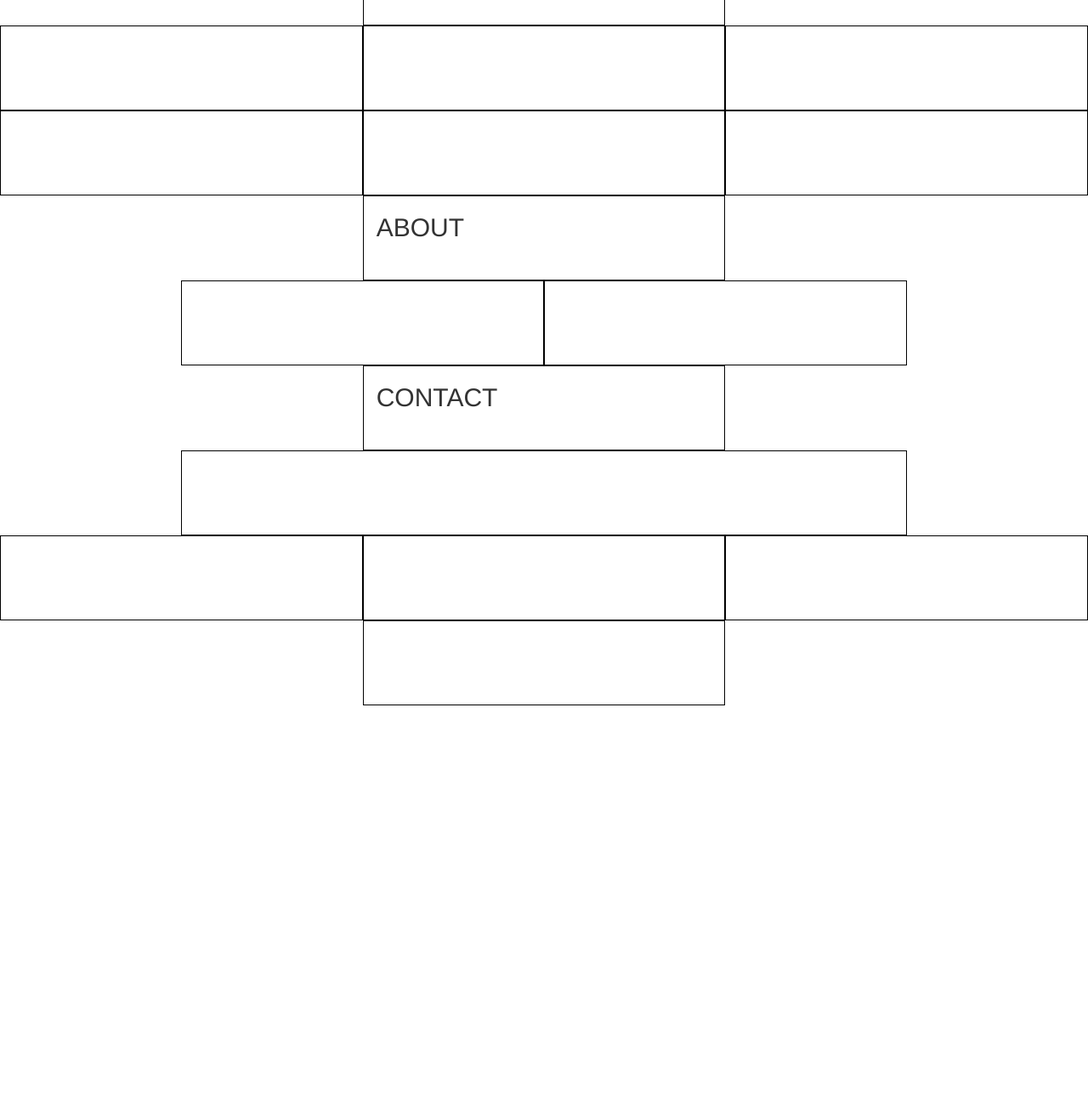
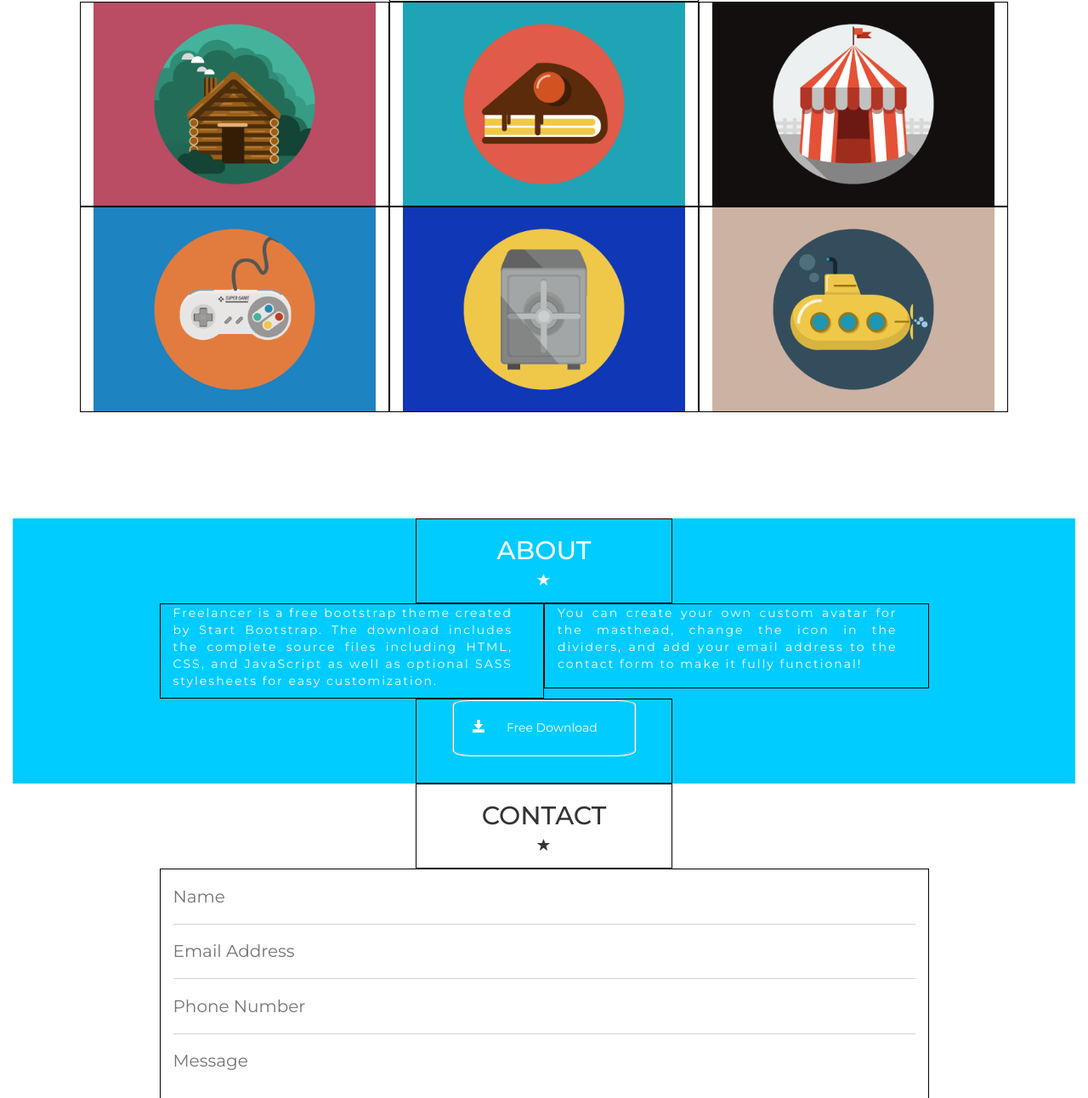
Before and after one commit to CaterinaDanizio/html-css-bootstrap-freelancer, a plain HTML site: page index.html in a window 1280 px wide. Shown: the part 697-1989 px from the top of the page at 85% size. Before the commit the page ends 1527 px from the top, so only its background shows below. Drawn offline with nearby package versions, Linux system fonts and the light colour scheme.

Commit message:
Style Portfolio, About e Contact

```diff
--- a/css/style.css
+++ b/css/style.css
@@ -14,6 +14,8 @@ img {
   /* background-color: salmon; */
   min-height: 100px;
 }
+
+body {font-family: 'Montserrat', sans-serif;}
 
 /* Menu di navigazione */
 
@@ -34,6 +36,7 @@ li, a {
   padding: 5%;
 }
 
+
 /* Jumbotron */
 #jumbotron {
   min-height: 200px;
@@ -49,5 +52,92 @@ li, a {
 
 span {
   font-size: 15px;
+}
 
+/* Portfolio */
+.title-section {
+  text-align: center;
 }
+
+#portfolio {
+  width: 85%;
+  margin: 0 auto;
+  padding-bottom: 10%;
+}
+
+.portfolio-title {
+  text-align: center;
+}
+
+/* About */
+section#about {
+  background-color: #00ccff;
+  text-align: center;
+  color: white;
+}
+#about-container, #contact-container {
+  width: 70%;
+  margin: 0 auto;
+}
+
+.text-about {
+  text-align: justify;
+  letter-spacing: 0.2rem;
+  padding-right: 5%;
+}
+
+.CTA {
+  width: 80%;
+  border: 2px white;
+  border-style: groove;
+  border-radius: 10%;
+  margin: 0 auto;
+  color: white;
+}
+.CTA a {
+  text-decoration: none;
+  padding: 10%;
+  text-align: center;
+}
+
+.CTA:hover {
+  text-decoration: none;
+  color: black;
+  background-color: white;
+}
+
+.CTA a:hover {
+  color: black;
+}
+
+
+/* Contact */
+
+ input, textarea {
+   border: none;
+   border-bottom: 1px lightgrey solid;
+   width: 100%;
+   font-size: 2rem;
+   padding: 2% 0;
+ }
+
+textarea {
+  border: none;
+}
+ input:last-child {
+   background-color: #00ccff;
+   width: 10%;
+   color: white;
+   padding: 2%;
+   border-radius: 10%;
+   margin-bottom: 10%;
+ }
+
+ input:last-child:hover {
+   background-color: #009999;
+ }
+
+ /* Footer */
+footer {
+  background-color: #262673;
+}
--- a/index.html
+++ b/index.html
@@ -6,6 +6,7 @@
     <link rel="stylesheet" href="https://stackpath.bootstrapcdn.com/bootstrap/3.4.1/css/bootstrap.min.css" integrity="sha384-HSMxcRTRxnN+Bdg0JdbxYKrThecOKuH5zCYotlSAcp1+c8xmyTe9GYg1l9a69psu" crossorigin="anonymous">
     <link rel="stylesheet" href="css/style.css">
     <link rel="stylesheet" href="path/to/font-awesome/css/font-awesome.min.css">
+    <link href="https://fonts.googleapis.com/css2?family=Montserrat:ital,wght@0,400;0,500;1,500&display=swap" rel="stylesheet">
   </head>
   <body>
 
@@ -39,7 +40,7 @@
           <div class="row">
             <div class="col-xs-12 col-lg-6 col-lg-offset-3">
               <div class="jumbotron-content">
-                <img src="https://cdn.iconscout.com/icon/free/png-256/avatar-370-456322.png" alt="avatar utente">
+                <img src="img/avatar.png" alt="avatar utente">
                 <h1>START BOOTSTRAP</h1>
                 <hr>
                 <span>GRAPHIC ARTIST -</span>
@@ -56,11 +57,12 @@
       <main>
 
         <!-- Portfolio -->
-        <section>
+        <section id="portfolio">
           <div class="row">
             <div class="col-xs-12 col-lg-4 col-lg-offset-4">
-              <div class="portfolio-title">
+              <div class="title-section">
                 <h2>PORTFOLIO</h2>
+                <span class="glyphicon glyphicon-star"></span>
               </div>
             </div>
           </div>
@@ -68,32 +70,38 @@
           <div class="row">
 
             <div class="col-xs-12 col-md-6 col-lg-4">
-              <div class="work1">
+              <div class="box-img">
+                <img src="img/cabin.png" alt="cabin">
               </div>
             </div>
 
             <div class="col-xs-12 col-md-6 col-lg-4">
-              <div class="work1">
+              <div class="box-img">
+                <img src="img/cake.png" alt="cake">
               </div>
             </div>
 
             <div class="col-xs-12 col-md-6 col-lg-4">
-              <div class="work1">
+              <div class="box-img">
+                <img src="img/circus.png" alt="circus">
               </div>
             </div>
 
             <div class="col-xs-12 col-md-6 col-lg-4">
-              <div class="work1">
+              <div class="box-img">
+                <img src="img/game.png" alt="game">
               </div>
             </div>
 
             <div class="col-xs-12 col-md-6 col-lg-4">
-              <div class="work1">
+              <div class="box-img">
+                <img src="img/safe.png" alt="safe">
               </div>
             </div>
 
             <div class="col-xs-12 col-md-6 col-lg-4">
-              <div class="work1">
+              <div class="box-img">
+                <img src="img/submarine.png" alt="submarine">
               </div>
             </div>
 
@@ -104,38 +112,68 @@
 
         <!-- About -->
 
-        <section>
-
+        <section id="about">
+          <div id="about-container">
           <div class="row">
             <div class="col-xs-12 col-md-4 col-md-offset-4">
-              <div class="about-title">
+              <div class="title-section">
                 <h2>ABOUT</h2>
+                <span class="glyphicon glyphicon-star"></span>
               </div>
             </div>
         </div>
 
           <div class="row">
-            <div class="col-xs-8 col-xs-offset-2 col-md-4 col-md-offset-2">
-            </div>
-            <div class="col-xs-8 col-md-4">
+            <div class="col-xs-12 col-md-6">
+              <div class="text-about">
+                <p>Freelancer is a free bootstrap theme created by Start Bootstrap. The download includes the complete source files including HTML, CSS, and JavaScript as well as optional SASS stylesheets for easy customization.</p>
               </div>
             </div>
-        </section>
+            <div class="col-xs-12 col-md-6">
+              <div class="text-about">
+                <p>You can create your own custom avatar for the masthead, change the icon in the dividers, and add your email address to the contact form to make it fully functional!</p>
 
-        <!-- Contact me -->
-
-        <section>
-          <div class="row">
-            <div class="col-xs-12 col-md-4 col-md-offset-4">
-              <div class="contact-title">
-                <h2>CONTACT</h2>
                 </div>
               </div>
             </div>
 
           <div class="row">
-            <div class="col-xs-8 col-xs-offset-2 col-md-8 col-md-offset-2">
+            <div class="col-xs-4 col-xs-offset-4">
+              <div class="CTA">
+                <span class="glyphicon glyphicon-save"></span>
+                <a href="https://startbootstrap.com/themes/freelancer">Free Download</a>
+              </div>
+
+          </div>
+         </div>
+         </div>
+        </section>
+
+
+        <!-- Contact me -->
+
+        <section id="contact">
+          <div id="contact-container">
+            <div class="row">
+              <div class="col-xs-12 col-md-4 col-md-offset-4">
+                <div class="title-section">
+                  <h2>CONTACT</h2>
+                  <span class="glyphicon glyphicon-star"></span>
+                </div>
+              </div>
+            </div>
+
+            <div class="row">
+              <div class="col-xs-12">
                 <div class="form">
+                  <form class="form-hp">
+                    <input type="text" placeholder="Name">
+                    <input type="text" placeholder="Email Address">
+                    <input type="text" placeholder="Phone Number">
+                    <textarea  rows="8" cols="80" placeholder="Message"></textarea>
+                    <input type="submit" value="Send">
+                  </form>
+                </div>
               </div>
             </div>
         </div>
@@ -147,25 +185,33 @@
 
       <!-- Piè di pagina -->
       <footer>
+        <div id="footer-container">
           <div class="row">
             <div class="col-xs-12 col-md-4">
+              <h4>LOCATION</h4>
 
             </div>
 
             <div class="col-xs-12 col-md-4">
+              <h4>AROUND THE WEB</h4>
 
             </div>
 
             <div class="col-xs-12 col-md-4">
+              <h4>ABOUT FREELANCER</h4>
+
 
             </div>
 
           </div>
+        </div>
 
           <div class="row">
             <div class="col-xs-12 col-md-4 col-md-offset-4">
+              <h6>Copyright © Your Website 2020</h6>
+            </div>
+        </div>
 
-          </div>
 
 
       </footer>
```
Also changed, not shown: img/avatar.png (added), img/cabin.png (added), img/cake.png (added), img/circus.png (added), img/game.png (added), img/safe.png (added), img/submarine.png (added). Lines whose indentation alone changed are shown as unchanged.
